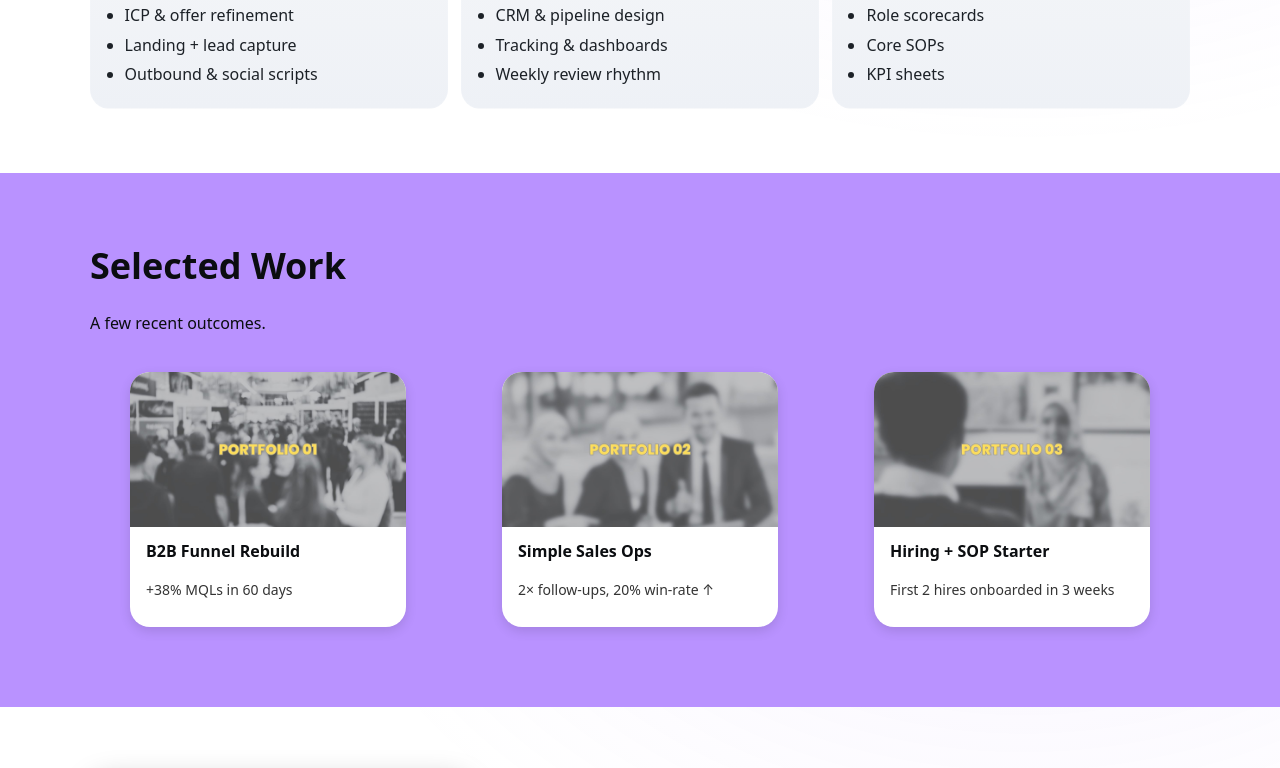
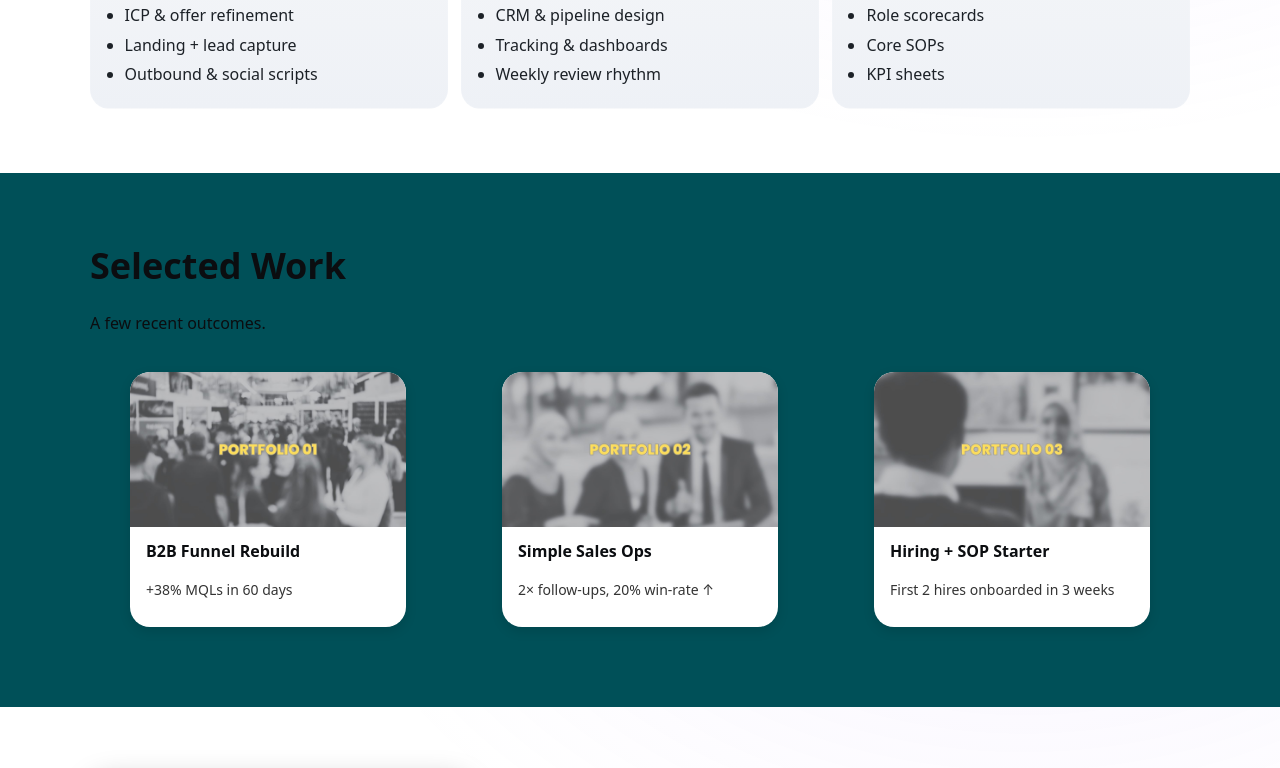
Before and after one commit to hafizfadzil/portfolio-website, a plain HTML site: page index.html in a window 1280 px wide. Shown: the part 974-1742 px from the top of the page. Drawn offline with Linux system fonts and the light colour scheme.

Commit message:
Update style.css

```diff
--- a/css/style.css
+++ b/css/style.css
@@ -411,7 +411,7 @@ a { color: inherit; }
 /* ==== Section: Selected Work background ==== */
 #work.section {
   /* Pick up the main brand accent from :root */
-  background: var(--brand);
+  background: #005058;
   color: #0b0d10; /* dark text for contrast */
 }
 
```
